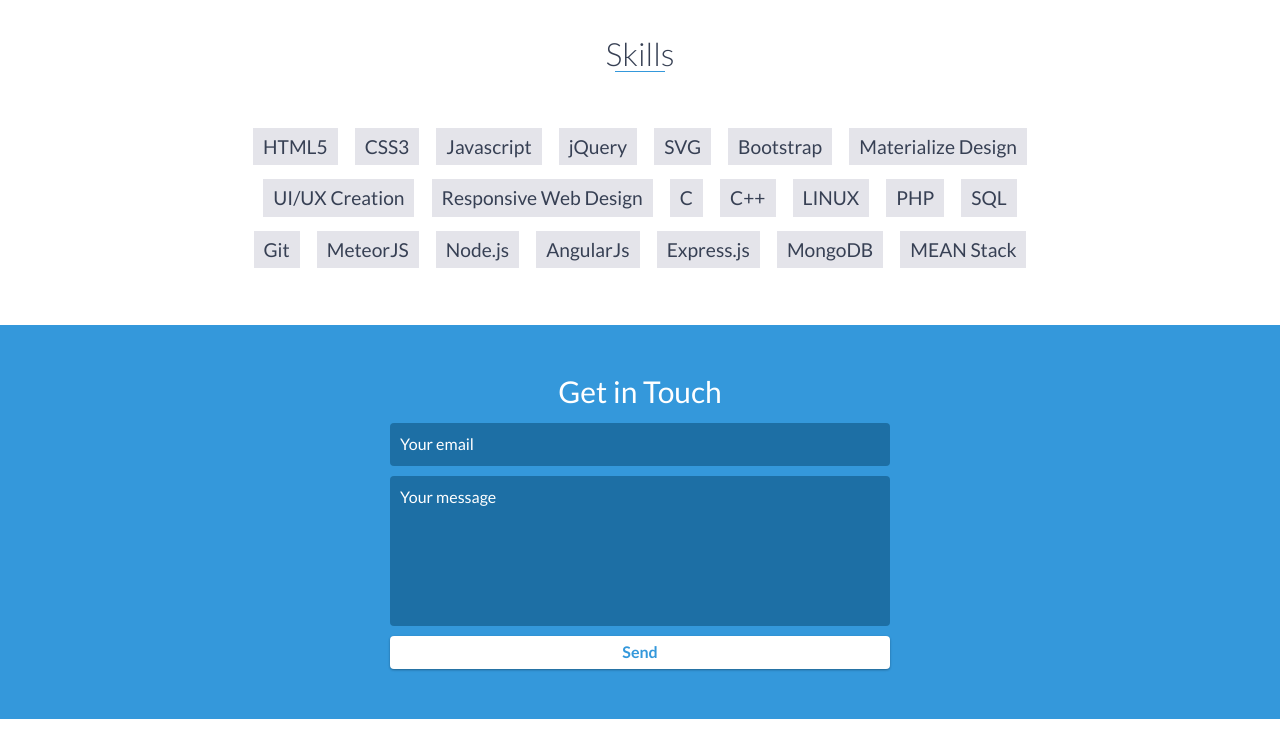
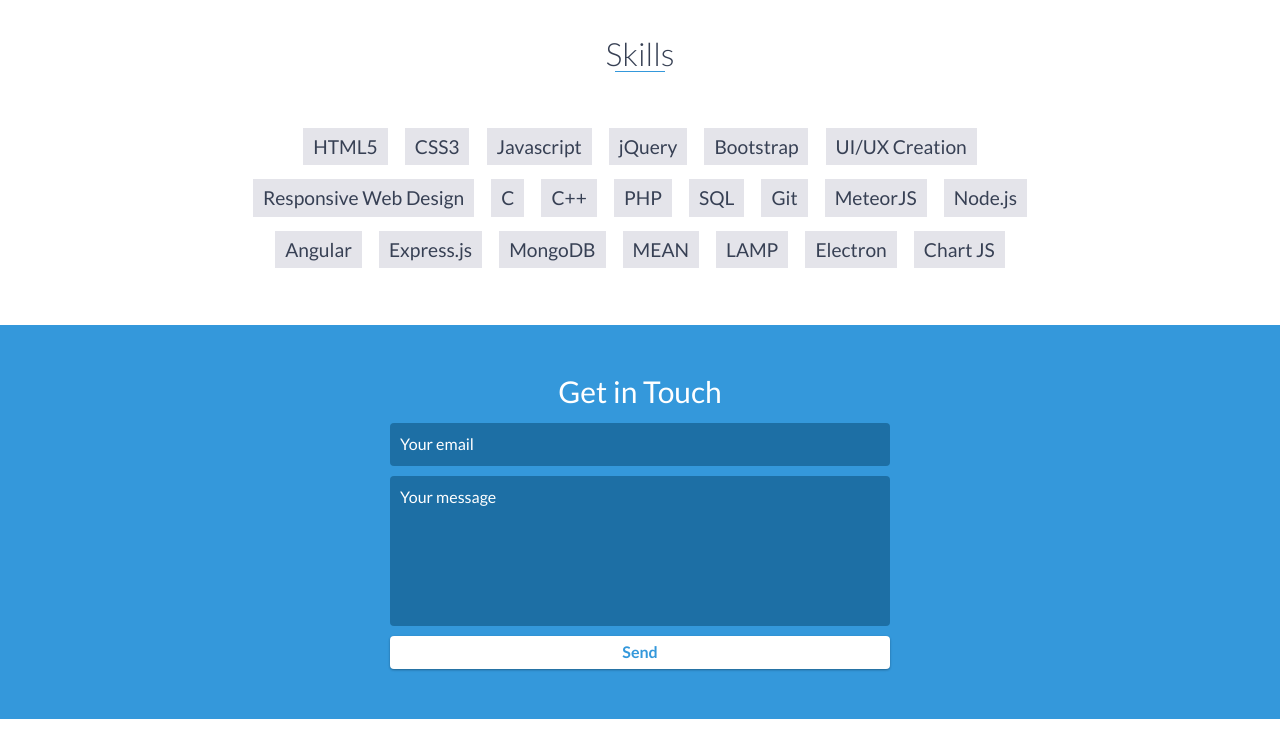
Before and after one commit to NishiGaba/NishiGaba.github.io, a plain HTML site: page index.html in a window 1280 px wide. Shown: the part 2980-3732 px from the top of the page. Drawn offline with nearby package versions, Linux system fonts and the light colour scheme.

```diff
--- a/index.html
+++ b/index.html
@@ -33,9 +33,6 @@
             <li>
                 <a href="#education">Education</a>
             </li>
-           <!--  <li>
-                <a href="#projects">Projects</a>
-            </li> -->
             <li>
                 <a href="#skills">Skills</a>
             </li>
@@ -52,7 +49,6 @@
             <h2>Software Engineer</h2>
             <form method="get" action="resume/resume.pdf">
             <button type="submit" class="btn-rounded-white" target="_blank">Download Resume</button>
-            <!-- <a href="#" class="btn-rounded-white">Download Resume</a> -->
             </form>
 
         </div>
@@ -170,46 +166,6 @@
     </div>
     <!-- End #education -->
 
-    <!-- <div id="projects" class="background-alt">
-        <h2 class="heading">Projects</h2>
-        <div class="container">
-            <div class="row">
-                <div class="project shadow-large">
-                    <div class="project-image">
-                        <img src="images/project.jpg" />
-                    </div> -->
-                    <!-- End .project-image -->
-                   <!--  <div class="project-info">
-                        <h3>Project Name Here</h3>
-                        <p>
-                            Lorem ipsum dolor sit amet, consectetur adipiscing elit. Curabitur in iaculis ex. Etiam volutpat laoreet urna. Morbi ut tortor nec nulla commodo malesuada sit amet vel lacus. Fusce eget efficitur libero. Morbi dapibus porta quam laoreet placerat.
-                        </p>
-                        <a href="#">View Project</a>
-                    </div> -->
-                    <!-- End .project-info -->
-                <!-- </div> -->
-                <!-- End .project -->
-
-               <!--  <div class="project shadow-large">
-                    <div class="project-image">
-                        <img src="images/project.jpg" />
-                    </div> -->
-                    <!-- End .project-image -->
-<!--                     <div class="project-info">
-                        <h3>Project Name Here</h3>
-                        <p>
-                            Lorem ipsum dolor sit amet, consectetur adipiscing elit. Curabitur in iaculis ex. Etiam volutpat laoreet urna. Morbi ut tortor nec nulla commodo malesuada sit amet vel lacus. Fusce eget efficitur libero. Morbi dapibus porta quam laoreet placerat.
-                        </p>
-                        <a href="#">View Project</a>
-                    </div> -->
-                    <!-- End .project-info -->
-               <!--  </div> -->
-                <!-- End .project -->
-           <!--  </div>
-        </div>
-    </div> -->
-    <!-- End #projects -->
-
     <div id="skills">
         <h2 class="heading">Skills</h2>
         <ul>
@@ -217,24 +173,23 @@
             <li>CSS3</li>
             <li>Javascript</li>
             <li>jQuery</li>
-            <li>SVG</li>
             <li>Bootstrap</li>
-            <li>Materialize Design</li>
             <li>UI/UX Creation</li>
             <li>Responsive Web Design</li>
             <li>C</li>
             <li>C++</li>
-            <li>LINUX</li>
             <li>PHP</li>
             <li>SQL</li>
             <li>Git</li>
             <li>MeteorJS</li>
             <li>Node.js</li>
-            <li>AngularJs</li>
+            <li>Angular</li>
             <li>Express.js</li>
             <li>MongoDB</li>
-            <li>MEAN Stack</li>
-            <!-- <li>Project Management</li> -->
+            <li>MEAN</li>
+            <li>LAMP</li>
+            <li>Electron</li>
+            <li>Chart JS</li>
         </ul>
     </div>
     <!-- End #skills -->
```
